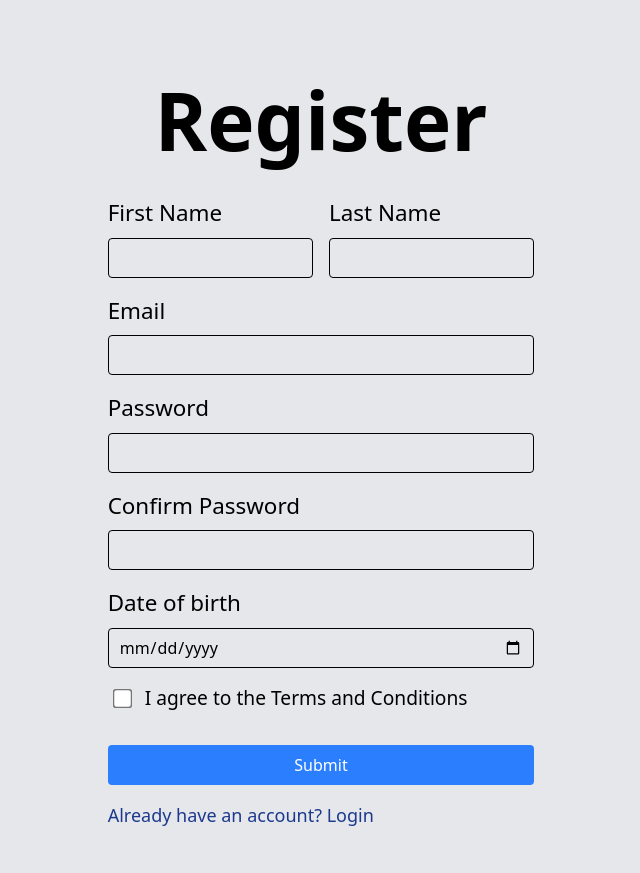
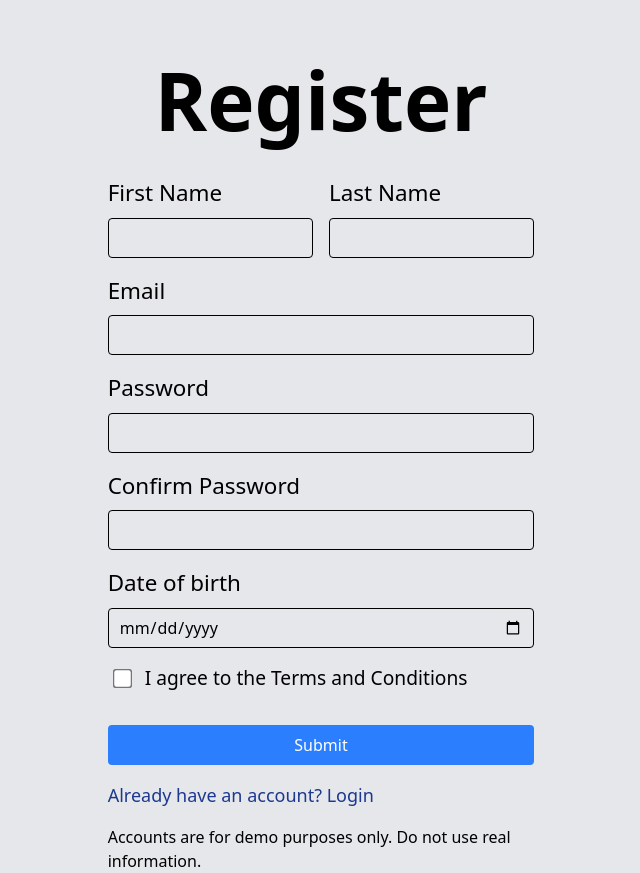
Before and after one commit to ValyMnDul/RiseBit, a Next.js app: page /register in a window 1280 px wide. Shown: the whole page, without its empty margins (319-959 px from the left). Before the commit the page ends 829 px from the top, so only its background shows below. Built offline with nearby package versions, Linux system fonts and the light colour scheme.

Commit message:
Register update (security conditions)

```diff
--- a/src/app/(auth)/register/page.tsx
+++ b/src/app/(auth)/register/page.tsx
@@ -1,5 +1,11 @@
 'use client'
 import Link from "next/link"
+import { useRef } from "react";
+
+
+export default function Register(){
+
+    const message = useRef<HTMLParagraphElement>(null);
 
     async function handleSubmit(e: React.FormEvent<HTMLFormElement>) {
         e.preventDefault();
@@ -12,24 +18,57 @@ async function handleSubmit(e: React.FormEvent<HTMLFormElement>) {
             lastName: formData.get("lastName"),
             email: formData.get("email"),
             password: formData.get("password"),
+            cPassword:formData.get("cPassword"),
             birth: formData.get("birth"),
         };
 
-  const res = await fetch("/api/users", {
+        const res = await fetch("/api/register", {
             method: "POST",
             headers: { "Content-Type": "application/json" },
             body: JSON.stringify(data),
         });
 
-  const user = await res.json();
-  console.log(user);
-
-  form.reset();
+        if(res.status===400){
+            message.current!.textContent="Passwords do not match.";
+            message.current!.style.color="red";
         }
 
-export default function register(){
+        if(res.status===401){
+            message.current!.textContent="One or more fields exceed the maximum length.";
+            message.current!.style.color="red";
+        }
+
+        if(res.status===402){
+            message.current!.textContent="An account with this email already exists.";
+            message.current!.style.color="red";
+        }
+
+        if(res.status===403){
+            message.current!.textContent="Invalid date of birth.";
+            message.current!.style.color="red";
+        }
+
+        if(res.status===405){
+            message.current!.textContent="Invalid email format.";
+            message.current!.style.color="red";
+        }
+
+        if(res.status===406){
+            message.current!.textContent="One or more required fields are empty.";
+            message.current!.style.color="red";
+        }
+
+        if(res.status===201){
+            message.current!.textContent="Account created successfully. You can now log in.";
+            message.current!.style.color="green";
+            global.setTimeout(()=>{
+                window.location.href="/login";
+            },1500);
+        }
+    }
+
     return (
-        <form className="flex flex-col gap-4 w-1/3 mx-auto mt-[60px]" onSubmit={handleSubmit}>
+        <form className="flex flex-col gap-4 w-1/3 mx-auto mt-[40px]" onSubmit={handleSubmit}>
             <p className="text-[80px] font-bold text-center select-none">Register</p>
             <div className="flex gap-x-4">
                 <div className="flex flex-col gap-y-2">
@@ -65,6 +104,7 @@ export default function register(){
             <div>
                 <Link href="/login" className="text-blue-900 text-lg">Already have an account? Login</Link>
             </div>
+            <p ref={message}>Accounts are for demo purposes only. Do not use real information.</p>
 
         </form>
     )
--- /dev/null
+++ b/src/app/api/register/route.ts
@@ -0,0 +1,47 @@
+'use server'
+
+import { NextResponse } from "next/server";
+import prisma from "@/lib/prisma";
+
+export async function POST(req: Request) {
+  const data = await req.json();
+
+
+  if(data.email.length>100 || data.firstName.length>50 || data.lastName.length>50 || data.password.length>200){
+    return NextResponse.json({},{ status: 401 });
+  }
+
+  if(await prisma.user.findUnique({where: { email: data.email }})){
+    return NextResponse.json({},{ status: 402 });
+  }
+
+  if(!data.birth || isNaN(Date.parse(data.birth))){
+    return NextResponse.json({},{ status: 403 });
+  }
+
+  const emailRegex = /^[^\s@]+@[^\s@]+\.[^\s@]+$/;
+  if (!emailRegex.test(data.email)) {
+    return NextResponse.json({}, { status: 405 });
+  }
+
+  if(data.firstName.length===0 || data.lastName.length===0 || data.password.length===0){
+    return NextResponse.json({},{ status: 406 });
+  }
+
+  if(data.password!==data.cPassword){
+    return NextResponse.json({},{ status: 400 });
+  }
+
+  await prisma.user.create({
+    data: {
+      firstName: data.firstName,
+      lastName: data.lastName,
+      email: data.email,
+      password: data.password,
+      birthDate: new Date(data.birth),
+    },
+  });
+
+  return NextResponse.json({},{status: 201 });
+
+}
--- a/src/app/api/users/route.ts
+++ /dev/null
@@ -1,20 +0,0 @@
-'use server'
-
-import { NextResponse } from "next/server";
-import prisma from "@/lib/prisma";
-
-export async function POST(req: Request) {
-  const data = await req.json();
-
-  const user = await prisma.user.create({
-    data: {
-      firstName: data.firstName,
-      lastName: data.lastName,
-      email: data.email,
-      password: data.password,
-      birthDate: new Date(data.birth),
-    },
-  });
-
-  return NextResponse.json(user);
-}
```
Also changed, not shown: src/app/api/login/route.ts (added), 1 other file (tests, documents, lock files or other folders). Lines whose indentation alone changed are shown as unchanged.
